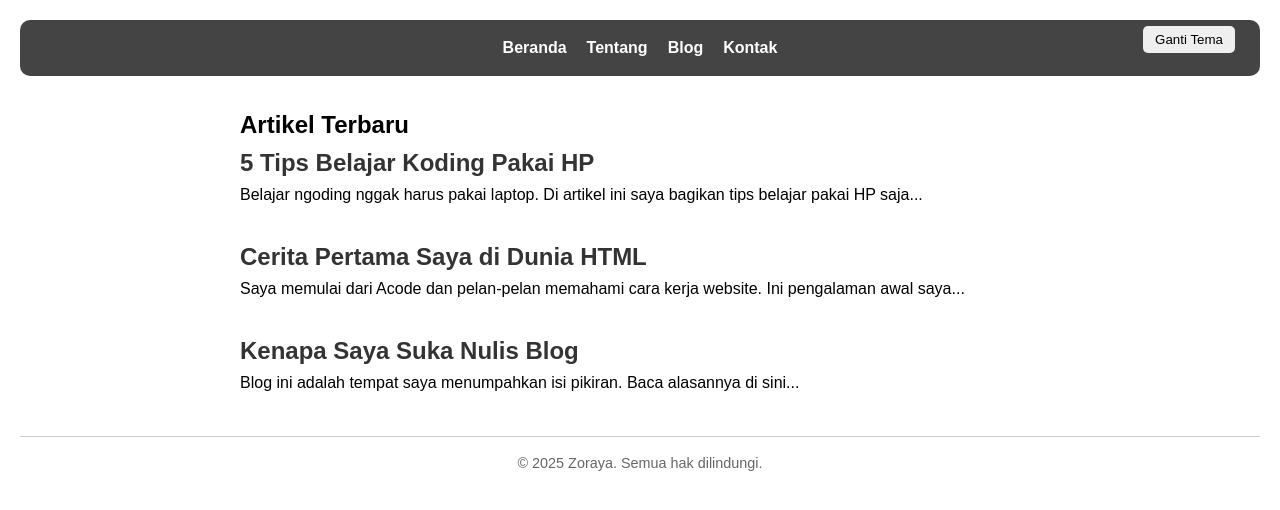
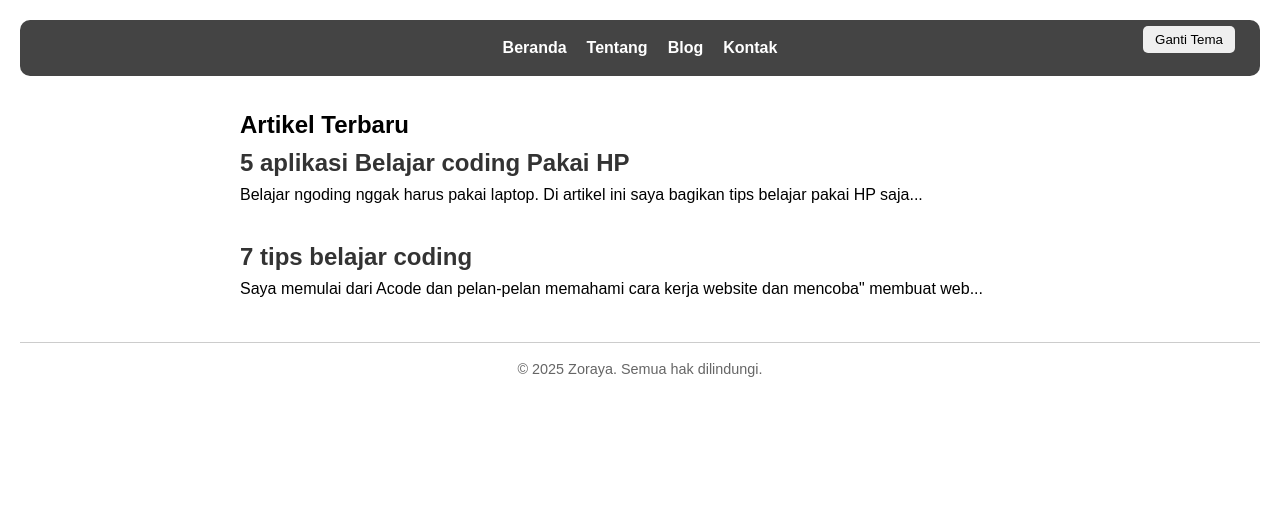
Before and after one commit to zorrbencikorup/Blog-prib, a plain HTML site: page blog.html in a window 1280 px wide. Drawn offline with Linux system fonts and the light colour scheme.

Commit message:
blog.html

```diff
--- a/blog.html
+++ b/blog.html
@@ -25,18 +25,13 @@
       <h1>Artikel Terbaru</h1>
 
       <article class="post">
-        <h2><a href="#">5 Tips Belajar Koding Pakai HP</a></h2>
+        <h2><a href="https://www.codepolitan.com/blog/5-aplikasi-belajar-coding-di-hp-ngoding-jadi-makin-enjoy/">5 aplikasi Belajar coding Pakai HP</a></h2>
         <p>Belajar ngoding nggak harus pakai laptop. Di artikel ini saya bagikan tips belajar pakai HP saja...</p>
       </article>
 
       <article class="post">
-        <h2><a href="#">Cerita Pertama Saya di Dunia HTML</a></h2>
-        <p>Saya memulai dari Acode dan pelan-pelan memahami cara kerja website. Ini pengalaman awal saya...</p>
-      </article>
-
-      <article class="post">
-        <h2><a href="#">Kenapa Saya Suka Nulis Blog</a></h2>
-        <p>Blog ini adalah tempat saya menumpahkan isi pikiran. Baca alasannya di sini...</p>
+        <h2><a href="https://primakara.ac.id/blog/info-teknologi/belajar-coding-pemula">7 tips belajar coding</a></h2>
+        <p>Saya memulai dari Acode dan pelan-pelan memahami cara kerja website dan mencoba" membuat web...</p>
       </article>
 
       <!-- Tambahkan lebih banyak artikel di sini -->
```
